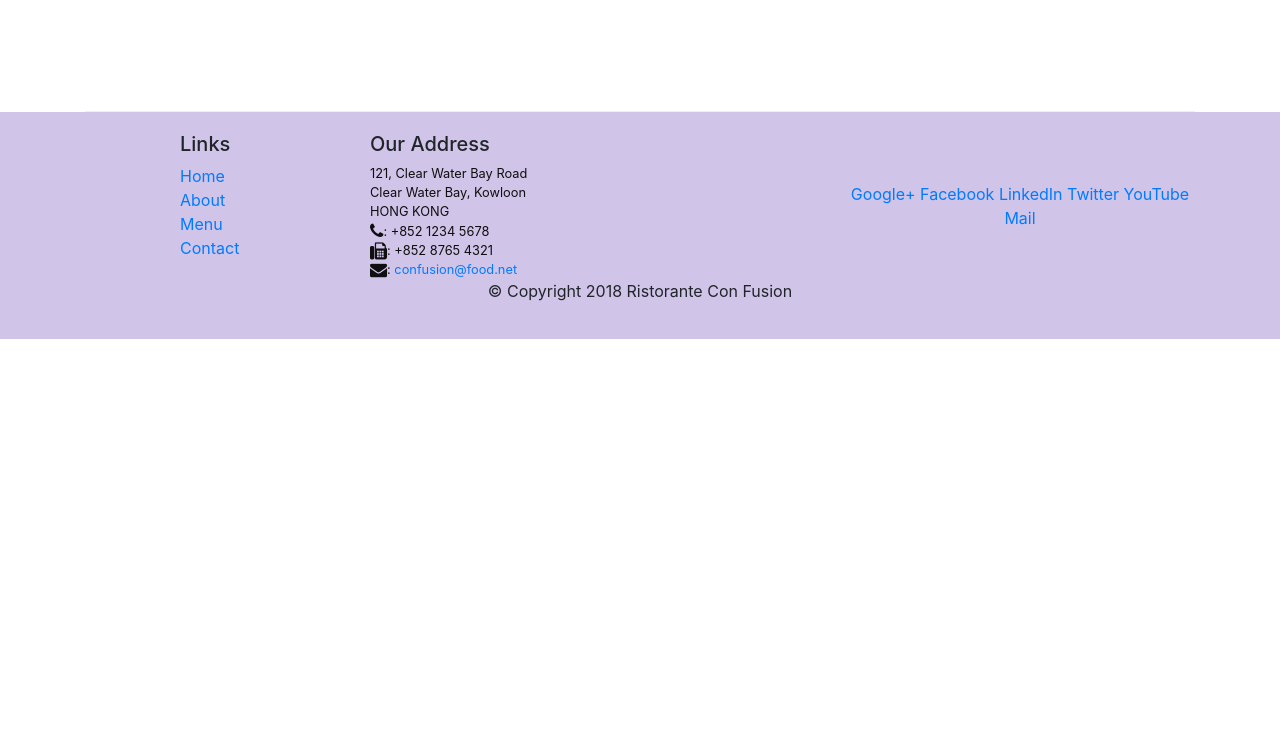
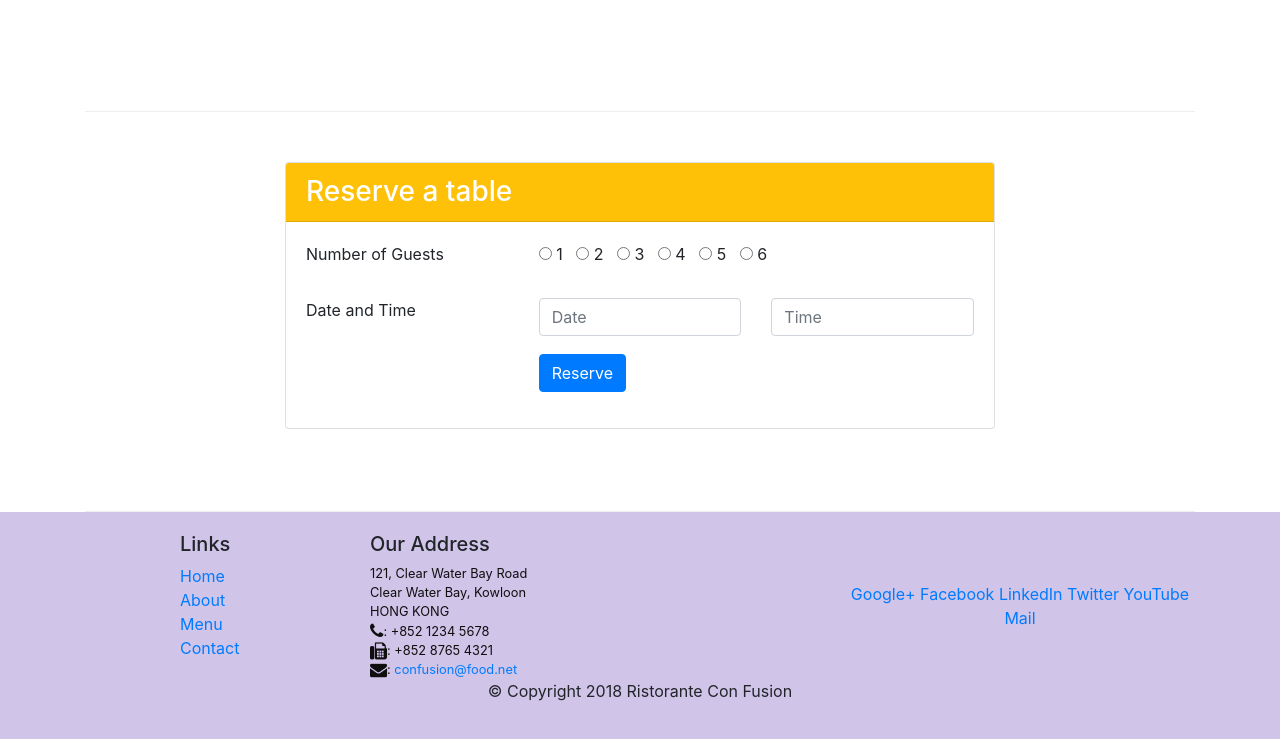
Before and after one commit to bibek-beebayk/Bootstrap4, a website: page index.html in a window 1280 px wide. Shown: the part 1422-2161 px from the top of the page. Before the commit the page ends 1761 px from the top, so only its background shows below. Drawn offline with nearby package versions, Linux system fonts and the light colour scheme.

Commit message:
Assignment 2

```diff
--- a/index.html
+++ b/index.html
@@ -45,8 +45,16 @@
                     <h1>Ristorante con Fusion</h1>
                     <p>We take inspiration from the World's best cuisines, and create a unique fusion experience. Our lipsmacking creations will tickle your culinary senses!</p>
                 </div>
-                <div class="col-12 col-sm align-self-center">
+                <div class="col-sm-3 align-self-center">
+
                     <img src="img/logo.png" class="img-fluid">
+                </div>
+
+                <div class="col-sm-3 align-self-center">
+                    <block>
+                        <a class="btn btn-sm btn-primary bg-warning btn-block " role="button" href="#anchor">Reserve Table</a>
+                    </block>
+
                 </div>
             </div>
         </div>
@@ -77,8 +85,15 @@
                 <h3>This Month's Promotions</h3>
             </div>
             <div class="col col-sm col-md">
-                <h2>Weekend Grand Buffet</h2>
-                <p>Featuring mouthwatering combinations with a choice of five different salads, six enticing appetizers, six main entrees and five choicest desserts. Free flowing bubbly and soft drinks. All for just $19.99 per person </p>
+                <div class="media">
+                    <div class="media-body">
+                        <h2 class="mt-0">Weekend Grand Buffet&nbsp;<span class="badge badge-danger">NEW</span></h2>
+                        <p>Featuring mouthwatering combinations with    a choice of five different salads, six     enticing appetizers, six main entrees and   five choicest desserts. Free flowing bubbly   and soft drinks. All for just $19.99 per  person </p>
+                    </div>
+                    <img src="img/buffet.png" alt="buffet" class="d-flex ml-3 img-thumbnail align-self-center">
+
+                </div>
+
             </div>
         </div>
 
@@ -98,6 +113,76 @@
 
             </div>
         </div>
+
+        <div class="row row-content" id="anchor">
+            <div class="col col-sm-8 offset-sm-2">
+                <div class="card justify-self-center align-self-center">
+                    <h3 class="card-header bg-warning text-white">Reserve a table</h3>
+                    <div class="card-body">
+                        <form>
+                            <div class="form-group row">
+                                <div class=" col-sm-4">
+                                    <p>Number of Guests</p>
+                                </div>
+                                <div class="col-sm-8 ">
+                                    <input type="radio" id="radio1" name="radio1">
+                                    <label for="radio1">1 &nbsp;</label>
+
+                                    <input type="radio" id="radio2" name="radio2">
+                                    <label for="radio2">2 &nbsp;</label>
+
+                                    <input type="radio" id="radio3" name="radio3">
+                                    <label for="radio3">3 &nbsp;</label>
+
+                                    <input type="radio" id="radio4" name="radio4">
+                                    <label for="radio4">4 &nbsp;</label>
+
+                                    <input type="radio" id="radio5" name="radio5">
+                                    <label for="radio5">5 &nbsp;</label>
+
+                                    <input type="radio" id="radio6" name="radio6">
+                                    <label for="radio6">6 &nbsp;</label>
+
+
+                                </div>
+                            </div>
+
+                            <div class="form-group row">
+                                <div class="col-sm-4">
+                                    <p>Date and Time</p>
+
+                                </div>
+                                <div class="col-sm-4 ">
+                                    <input type="text" id="" name="date" placeholder="Date" class="form-control">
+                                </div>
+
+                                <div class="col-sm-4 ">
+                                    <input type="text" id="" name="date" placeholder="Time" class="form-control">
+                                </div>
+
+
+                            </div>
+
+                            <div class="form-group row">
+                                <div class="col-sm-4 offset-4">
+                                    <button type="submit" class="btn btn-primary">Reserve</button>
+
+                                </div>
+
+                            </div>
+                        </form>
+
+
+
+                    </div>
+
+                </div>
+
+            </div>
+
+        </div>
+
+
     </div>
 
     <footer class="footer">
```
